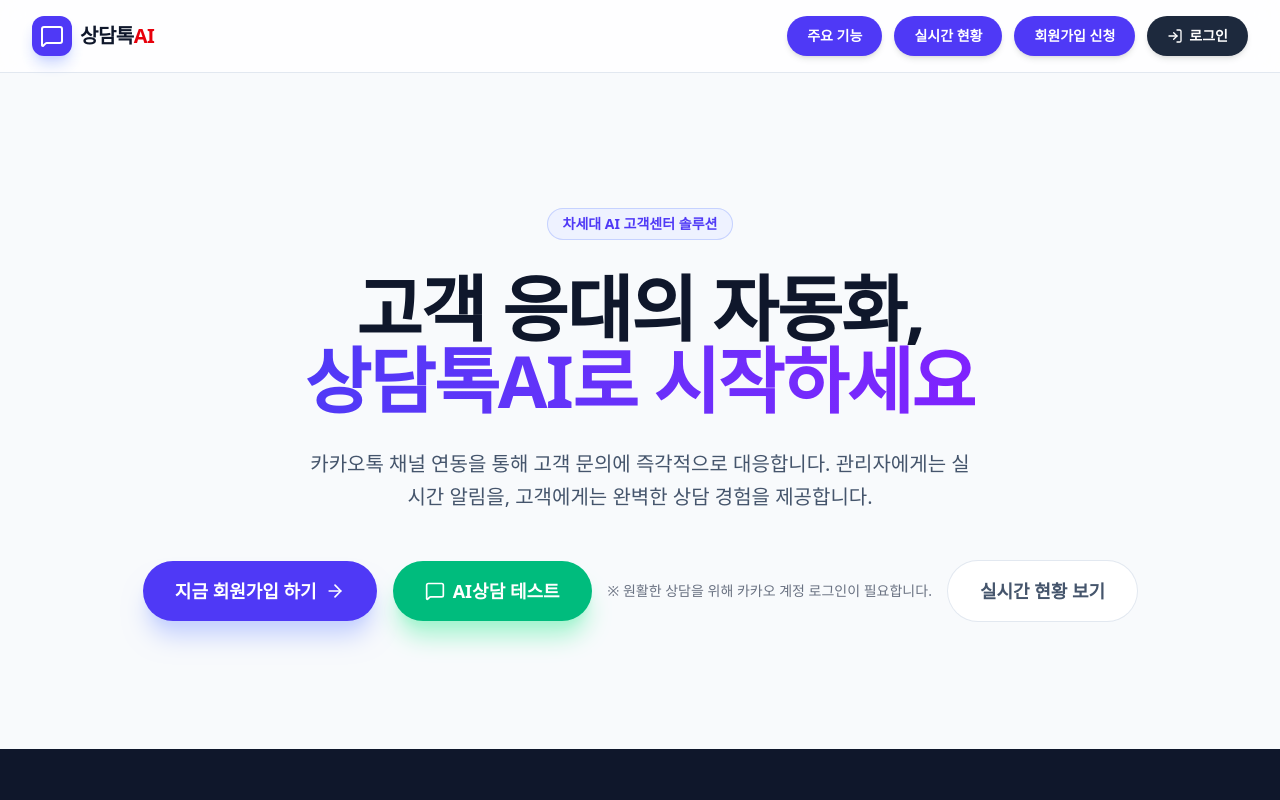
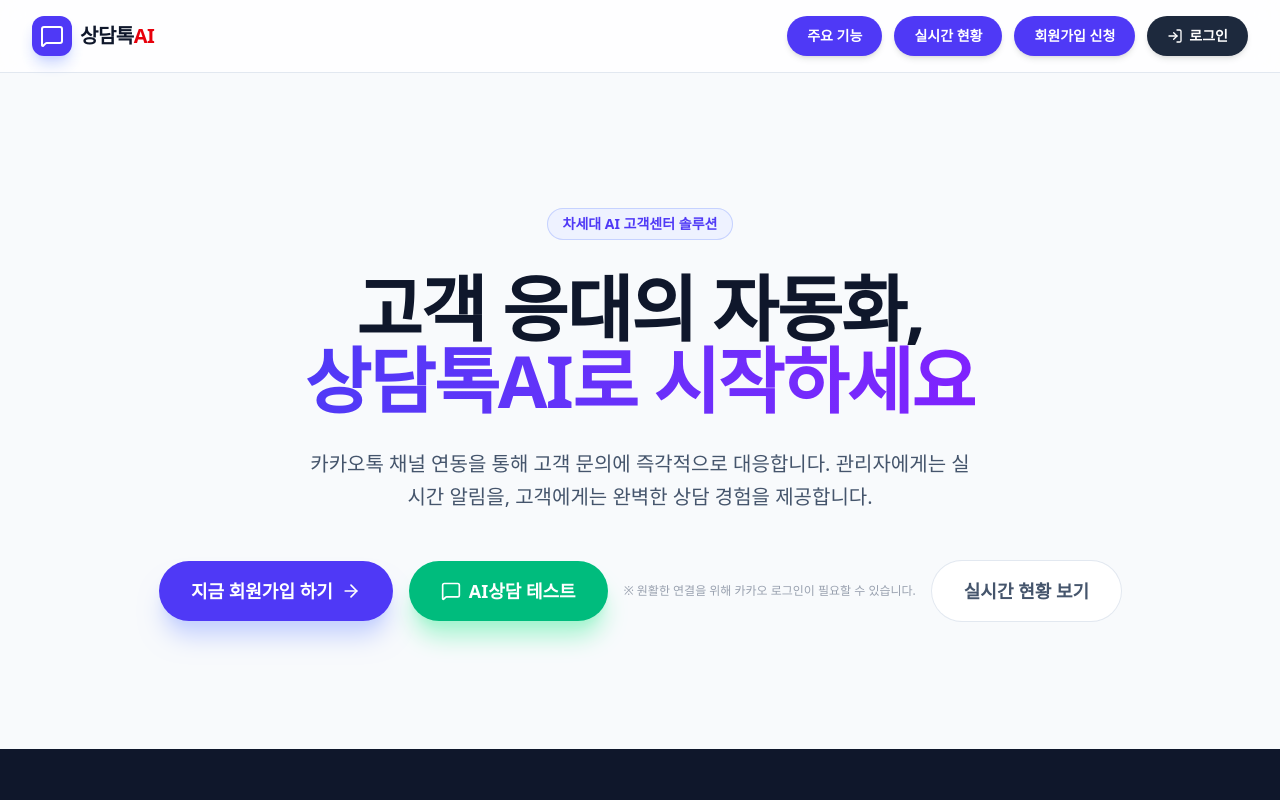
Before and after one commit to paks11299958-code/kakao_ai, a React (Vite) app: page / in a window 1280 px wide. Shown: the top 800 px of the page. Built offline with nearby package versions, Linux system fonts and the light colour scheme; no server answers.

Commit message:
Update login message for Kakao account

```diff
--- a/src/App.tsx
+++ b/src/App.tsx
@@ -310,9 +310,9 @@
     <MessageSquare size={20} />
     AI상담 테스트
   </a>
-  <p className="text-sm text-gray-500 font-medium">
-    ※ 원활한 상담을 위해 카카오 계정 로그인이 필요합니다.
-  </p>
+  <span className="text-xs text-gray-400">
+    ※ 원활한 연결을 위해 카카오 로그인이 필요할 수 있습니다.
+  </span>
 
   {/* 3. 실시간 현황 보기 (기본) */}
   <a
```
